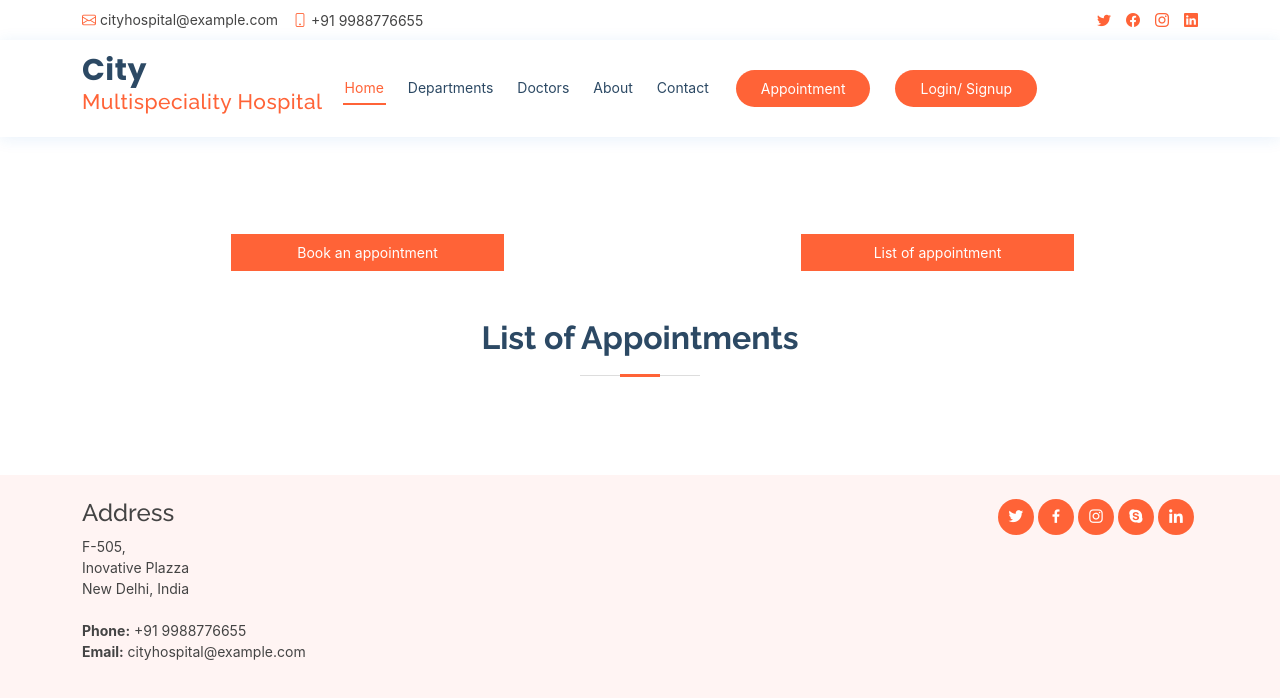
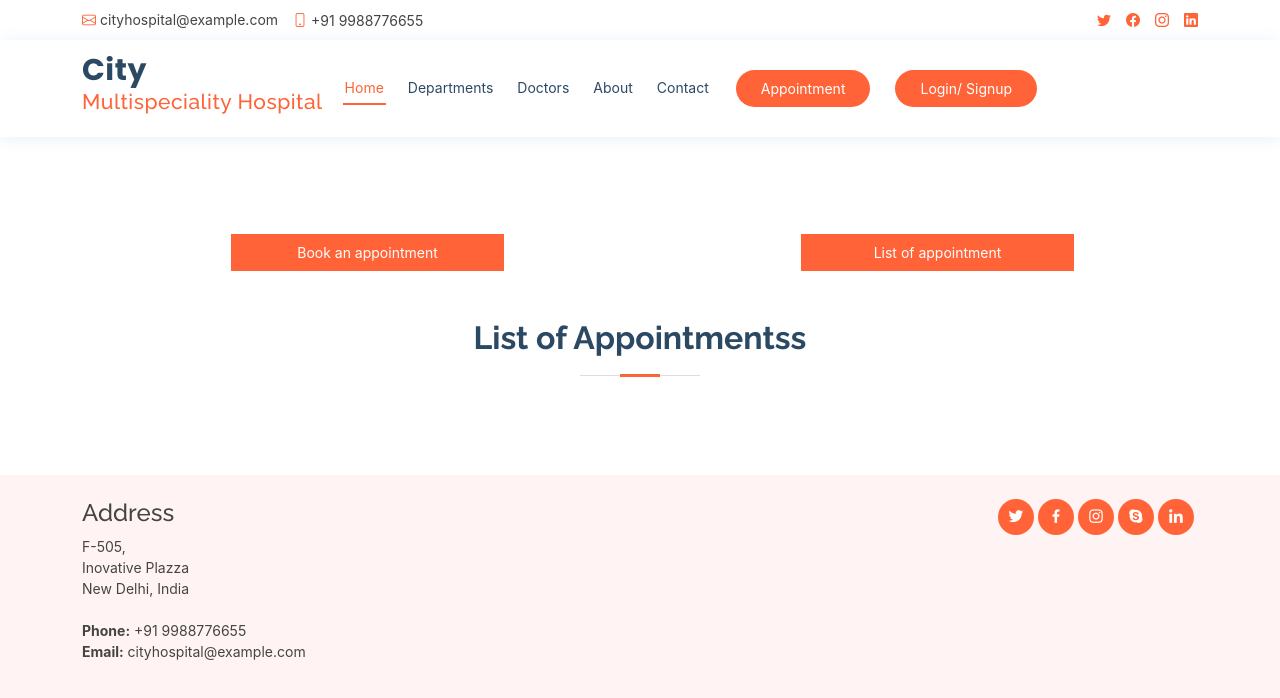
Before and after one commit to rudrabhikadiya3/city-hospital, a React (Create React App) app: page /list_appointment in a window 1280 px wide. Shown: the top 698 px of the page. Built offline with nearby package versions, Linux system fonts and the light colour scheme.

Commit message:
dummy change

```diff
--- a/src/container/Appointment/ListAppointment.js
+++ b/src/container/Appointment/ListAppointment.js
@@ -56,7 +56,7 @@ function ListAppointment(props) {
             </NavLink>
           </div>
         </div>
-        <h2>List of Appointments</h2>
+        <h2>List of Appointmentss</h2>
       </div>
       <div className="row">
         {
```
